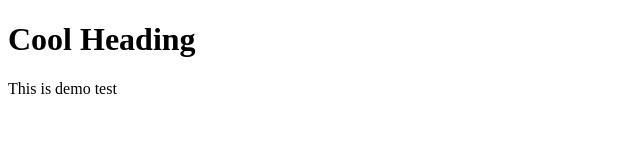
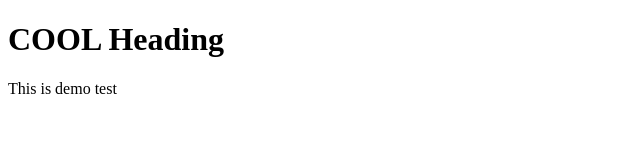
Before and after one commit to Ameer-m/Sample-Text, a plain HTML site: page Index.html in a window 1280 px wide. Shown: the whole page, without its empty margins (0-640 px from the left). Drawn offline with Linux system fonts and the light colour scheme.

Commit message:
Capitalizing the Heading😊

```diff
--- a/Index.html
+++ b/Index.html
@@ -8,7 +8,7 @@
 </head>
 <body>
     <div>
-        <H1 class="pageHead">Cool Heading</H1>
+        <H1 class="pageHead">COOL Heading</H1>
         <p>This is demo test</p>
     </div>
 </body>
```
